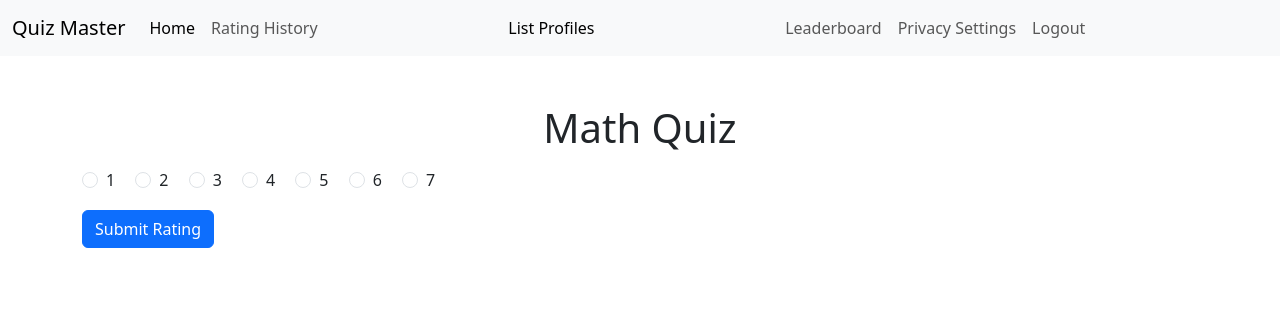
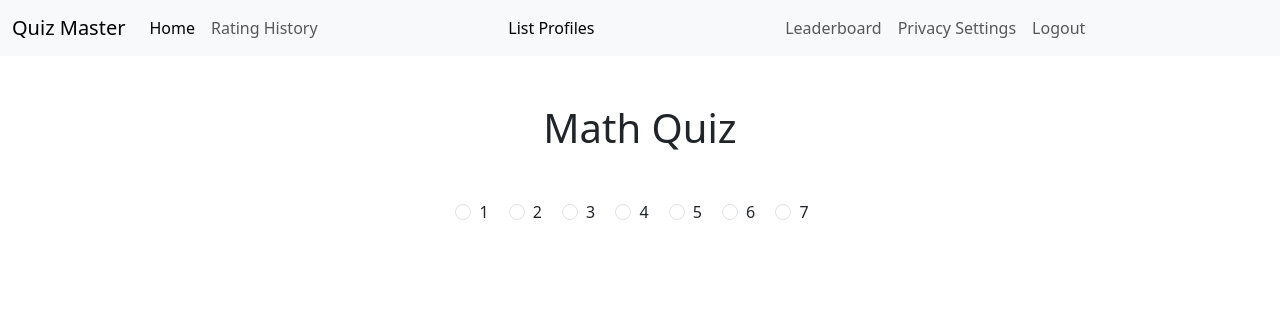
Before and after one commit to Nirob-Barman/Quiz-Master, a Django app: page /quiz/1/rate/ in a window 1280 px wide. Shown: the top 316 px of the page. Run offline with Django 4.2, Linux system fonts and the light colour scheme; a user stored in the database is signed in; data comes from the database, SQL or seed files in the repository; both versions use the stored data as it was after the commit.

Commit message:
rating quiz submit button and redirect updated

```diff
--- a/core/templates/rate_quiz.html
+++ b/core/templates/rate_quiz.html
@@ -4,7 +4,7 @@
 <div class="container mt-5">
     <h1 class="text-center">{{ quiz.title }}</h1>
 
-    <form method="post" class="mt-3">
+    <form method="post" class="my-5 text-center">
         {% csrf_token %}
 
         <div class="form-check form-check-inline">
@@ -41,10 +41,11 @@
             <input type="radio" name="rating" id="rating7" value="7" class="form-check-input">
             <label for="rating7" class="form-check-label">7</label>
         </div>
-
-        <div>
+        {% if user.is_authenticated and not user.is_staff %}
+        <div class="text-center">
             <button type="submit" class="btn btn-primary mt-3">Submit Rating</button>
         </div>
+        {% endif %}
     </form>
 </div>
 {% endblock %}
--- a/core/views.py
+++ b/core/views.py
@@ -81,7 +81,8 @@ def rate_quiz(request, quiz_id):
             rating = form.cleaned_data['rating']
             QuizRating.objects.create(
                 user=request.user, quiz=quiz, rating=rating)
-            return redirect('quiz_view', quiz_id=quiz.id)
+            # return redirect('quiz_view', quiz_id=quiz.id)
+            return redirect('rating_history')
     else:
         form = QuizRatingForm()
 
```
Also changed, not shown: db.sqlite3.
